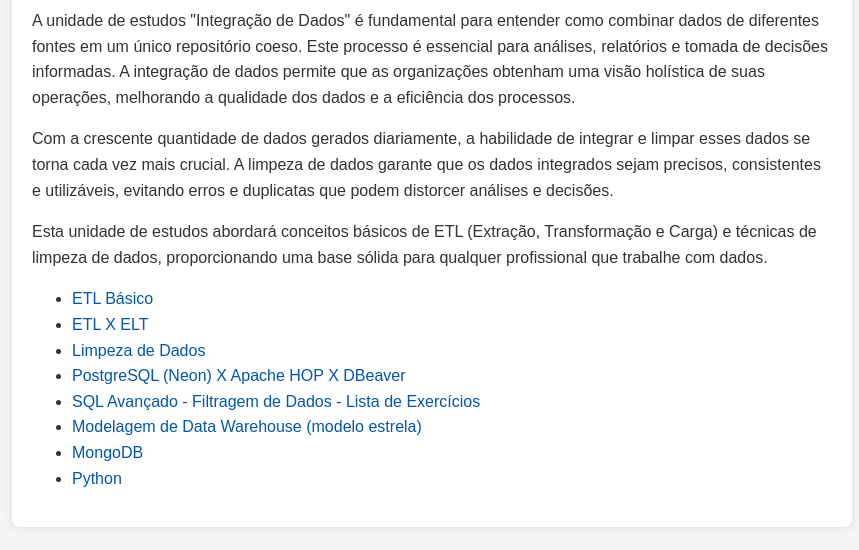
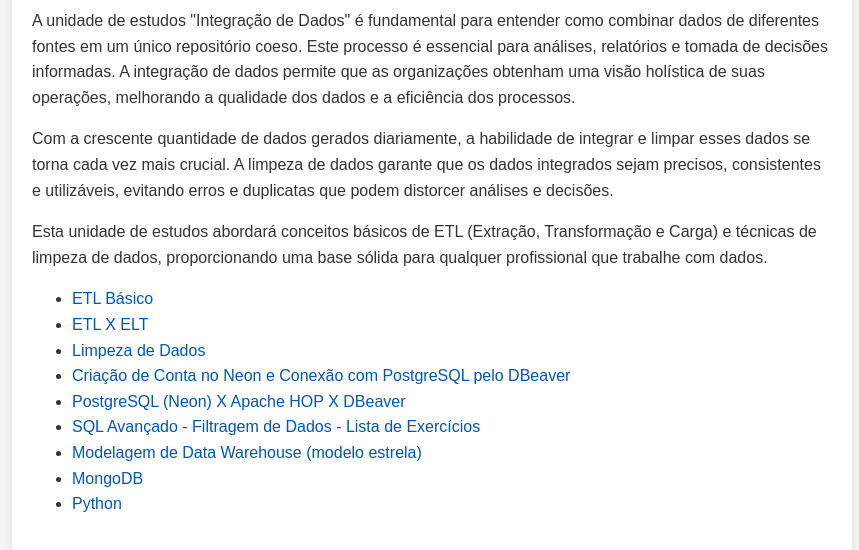
Before and after one commit to maxvallim/UNIFEOB_IntegracaoDados, a plain HTML site: page index.html in a window 1280 px wide. Shown: the part 126-676 px from the top of the page, without its empty margins (208-1067 px from the left). Drawn offline with Linux system fonts and the light colour scheme.

Commit message:
Add link for Neon account creation tutorial

```diff
--- a/index.html
+++ b/index.html
@@ -45,6 +45,7 @@
             <li><a href="ETLBasico/index.html">ETL Básico</a></li>
             <li><a href="ETLXELT/index.html">ETL X ELT</a></li>
 			<li><a href="limpezadados/limpezadados.html">Limpeza de Dados</a></li>
+			<li><a href="PostGre/tutorial_neon_dbeaver_v2.html">Criação de Conta no Neon e Conexão com PostgreSQL pelo DBeaver</a></li>
 			<li><a href="PostGre/tutorial_neon_hop_viacep.html">PostgreSQL (Neon) X Apache HOP X DBeaver</a></li>
             <li><a href="SQL/atividade4.html">SQL Avançado - Filtragem de Dados - Lista de Exercícios</a></li>
 			<li><a href="modelosDW/DWestrela.html">Modelagem de Data Warehouse (modelo estrela)</a></li>
```
